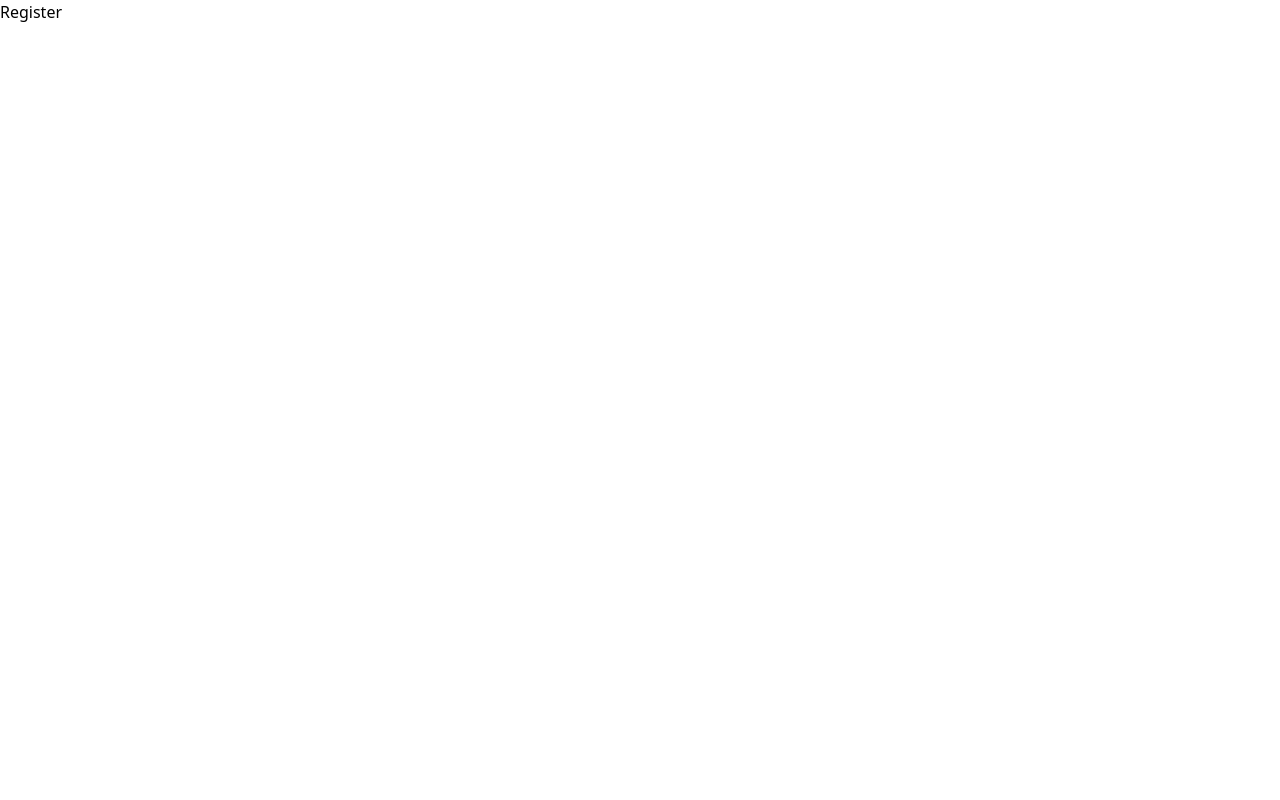
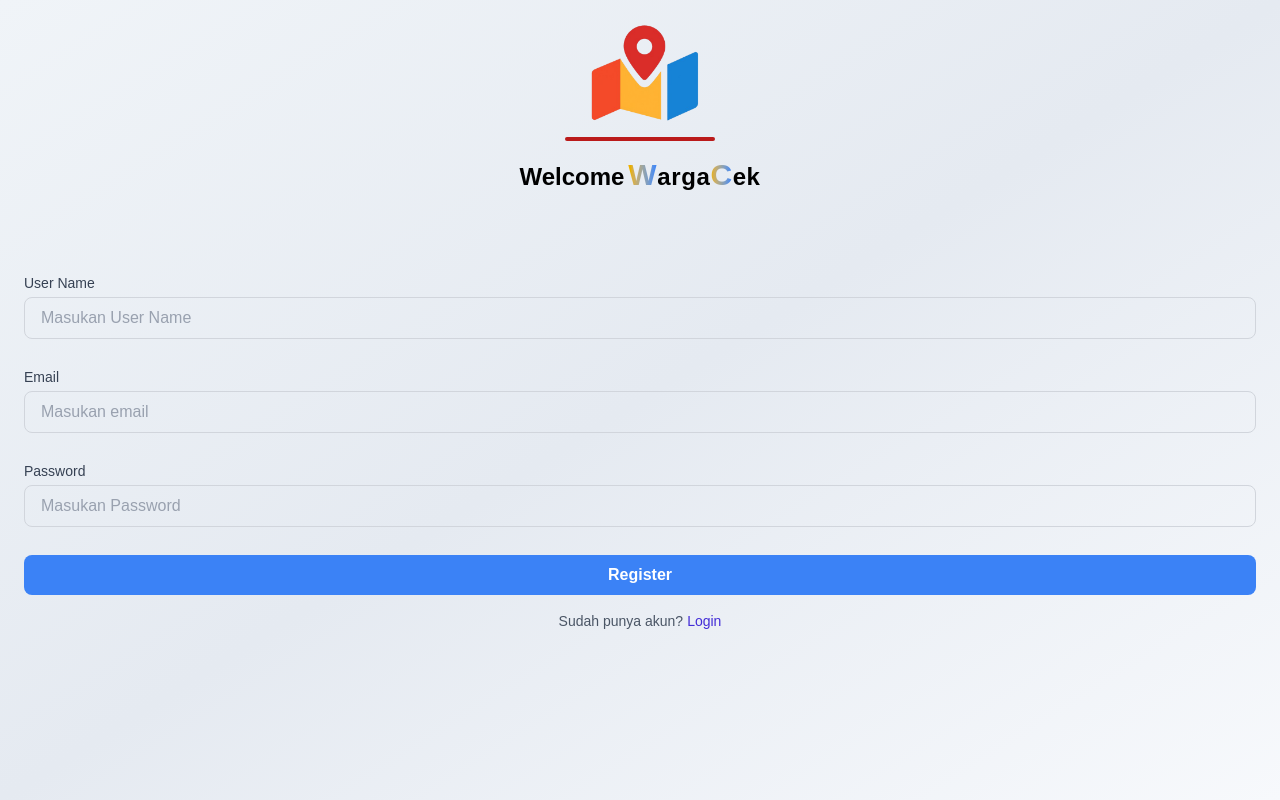
Before and after one commit to AmarPalevi02/frontend-WargaCek, a React (Vite) app: page /register in a window 1280 px wide. Built offline with nearby package versions, Linux system fonts and the light colour scheme.

Commit message:
feat: make page register

```diff
--- a/src/pages/Register.jsx
+++ b/src/pages/Register.jsx
@@ -1,8 +1,72 @@
 import React from 'react'
+import LogoMaps from '../components/LogoMaps'
+import LogoWc from '../components/LogoWc'
+import Input from '../components/ui/Input'
+import Button from '../components/ui/Button'
+import { Link } from 'react-router-dom'
 
 const Register = () => {
    return (
-      <div>Register</div>
+      <div className='min-h-screen px-6 pb-5 font-poppins bg-gradient-to-br from-[#f0f4f8] via-[#e5eaf1] to-[#f7f9fc]'>
+         <div className="pt-5">
+            <LogoMaps />
+         </div>
+         <div className="flex items-baseline gap-1 justify-center mt-4">
+            <h1 className='text-2xl font-semibold'>Welcome</h1>
+            <LogoWc className="text-2xl" />
+         </div>
+
+         <form className='mt-20'>
+            <Input
+               type="text"
+               name="username"
+               id="text"
+               label="User Name"
+               placeholder="Masukan User Name"
+               // value={formData.email}
+               // onChange={handleChange}
+               // error={errors.email}
+               className="mb-7"
+            />
+            <Input
+               type="email"
+               name="email"
+               id="email"
+               label="Email"
+               placeholder="Masukan email"
+               // value={formData.email}
+               // onChange={handleChange}
+               // error={errors.email}
+               className="mb-7"
+            />
+            <Input
+               type="password"
+               name="email"
+               id="email"
+               label="Password"
+               placeholder="Masukan Password"
+               // value={formData.email}
+               // onChange={handleChange}
+               // error={errors.email}
+               className="mb-7"
+            />
+            <Button
+               type="submit"
+               className='w-full'>
+               Register
+            </Button>
+         </form>
+
+         <div className="flex gap-1 justify-center text-sm font-light items-center text-center mt-4">
+            <p className='text-gray-600'>Sudah punya akun? </p>
+            <Link
+               to={'/login'}
+               className='text-indigo-700 text-sm'
+            >
+               Login
+            </Link>
+         </div>
+      </div>
    )
 }
 
```
